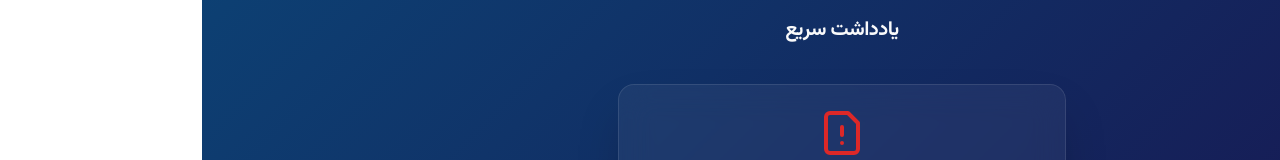
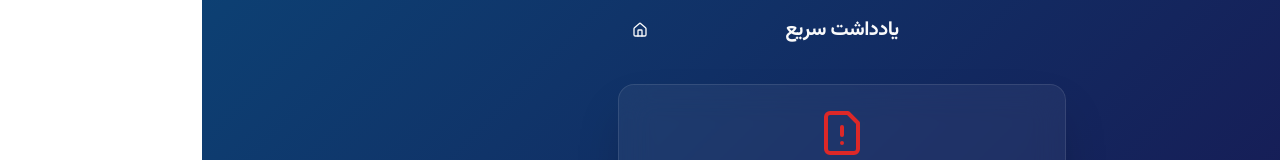
Before and after one commit to F4RD1N/secure-note, a Next.js app: page /n/expired in a window 1280 px wide. Shown: the top 160 px of the page. Built offline with nearby package versions, Linux system fonts and the light colour scheme.

Commit message:
add home button to other pages

```diff
--- a/src/components/Header.tsx
+++ b/src/components/Header.tsx
@@ -1,9 +1,25 @@
+'use client';
+
 import Link from 'next/link';
+import { usePathname } from 'next/navigation';
+import { Home } from 'lucide-react';
+import { Button } from '@/components/ui/button';
 
 export default function Header() {
+  const pathname = usePathname();
+  const isHomePage = pathname === '/';
+
   return (
     <header className="py-4 px-4 md:px-6">
       <div className="mx-auto max-w-md flex justify-center items-center relative">
+        {!isHomePage && (
+          <Button variant="ghost" size="icon" className="absolute left-0" asChild>
+            <Link href="/">
+              <Home className="h-5 w-5" />
+              <span className="sr-only">صفحه اصلی</span>
+            </Link>
+          </Button>
+        )}
         <Link href="/" className="text-xl font-bold tracking-tight">
           <h1>
             یادداشت سریع
```
Also changed, not shown: 1 other file (tests, documents, lock files or other folders).
